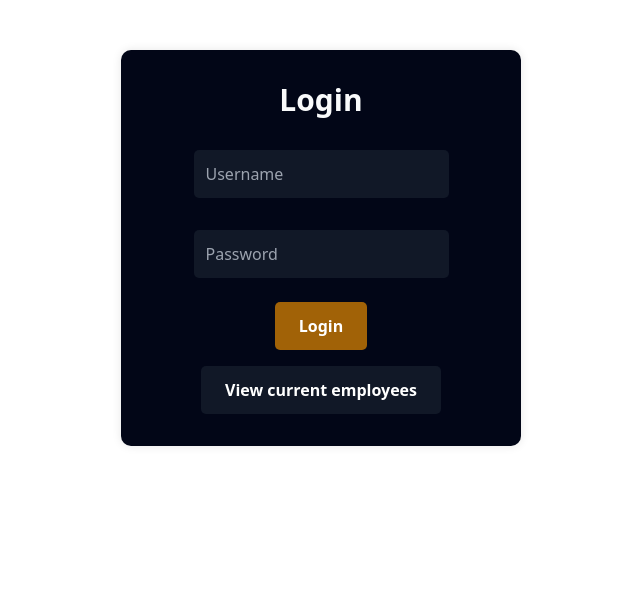
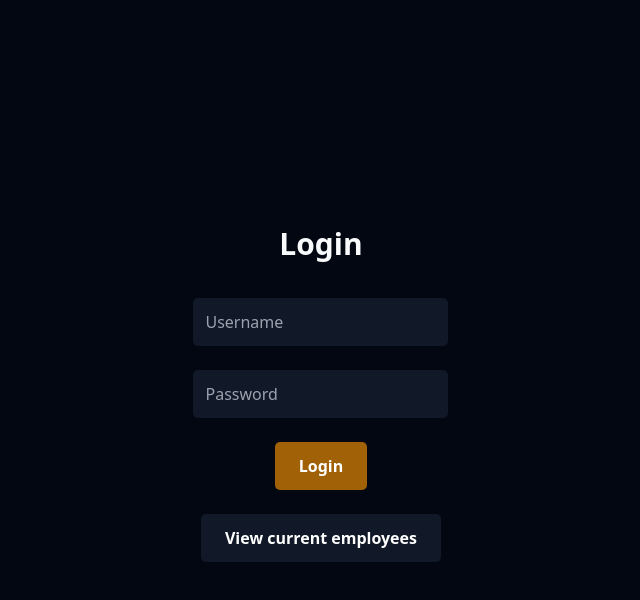
Before and after one commit to AnunaySharma2/capstoneproject, a React (Create React App) app: page /admin in a window 1280 px wide. Shown: the top 600 px of the page, without its empty margins (319-959 px from the left). Built offline with nearby package versions, Linux system fonts and the light colour scheme.

Commit message:
add employees list to update page

```diff
--- a/package.json
+++ b/package.json
@@ -3,6 +3,10 @@
   "version": "0.1.0",
   "private": true,
   "dependencies": {
+    "@fortawesome/fontawesome-free": "^6.4.2",
+    "@fortawesome/fontawesome-svg-core": "^6.4.2",
+    "@fortawesome/free-solid-svg-icons": "^6.4.2",
+    "@fortawesome/react-fontawesome": "^0.2.0",
     "@supabase/supabase-js": "^2.33.2",
     "@testing-library/jest-dom": "^5.17.0",
     "@testing-library/react": "^13.4.0",
--- a/src/Admin.jsx
+++ b/src/Admin.jsx
@@ -1,54 +1,65 @@
 import React, {useState} from "react";
 import {Link} from "react-router-dom";
-import styles from "./EmployeeInsert.module.css";
+import supabase from "./supabase";
 
 function Admin() {
-    const [isLoggedIn, setIsLoggedIn] = useState(false);
-    const [username, setUsername] = useState('');
-    const [password, setPassword] = useState('');
+    const [username, setUserName] = useState("");
+    const [password, setPassword] = useState("");
 
-    const handleLogin = () => {
-        if (username === "admin" && password === "admin") {
-            setIsLoggedIn(true);
-        } else {
-            alert("Invalid credentials");
+    async function signIn(email, password) {
+        const { user, error } = await supabase.auth.signInWithPassword({
+            email: username,
+            password: password
+        })
+        if(error){
+            console.log(error)
+        }else{
+            console.log(user)
         }
     }
 
-    if (!isLoggedIn) {
-        return (
-            <div className={styles.container}>
-                <h1 className={"text-3xl font-bold text-gray-50"}>Login</h1>
-                <div className={styles.form_group}>
-                    <input className={"bg-gray-900 border-none p-3 w-full my-2"} placeholder={"Username"} type="text" value={username} onChange={(e) => setUsername(e.target.value)}/>
-                </div>
-                <div className={styles.form_group}>
-                    <input className={"bg-gray-900 border-none p-3 w-full my-2"} placeholder={"Password"} type="password" value={password} onChange={(e) => setPassword(e.target.value)}/>
-                </div>
-                <div className={styles.form_group}>
-                    <button className={"bg-yellow-700 hover:bg-yellow-800 font-semibold"} onClick={handleLogin}>Login</button>
-                </div>
-                <button className={"bg-gray-900 hover:bg-gray-800 font-semibold"}>
-                    <Link to={"/"}>View current employees</Link>
-                </button>
+    return <div className={"bg-gray-950 min-h-screen min-w-screen p-5 flex justify-center"}>
+        {/*<h1 className={"text-3xl font-semibold text-white px-5"}>Admin Dashboard</h1>*/}
+        {/*<div className={"flex mx-5 my-2 gap-5 "}>*/}
+        {/*    <button className={"bg-green-900 hover:bg-green-700"}>*/}
+        {/*        <Link to={"/add"}>Insert</Link>*/}
+        {/*    </button>*/}
+
+        {/*    <button className={"bg-green-900 hover:bg-green-700"}>*/}
+        {/*        <Link to={"/update"}>Update</Link>*/}
+        {/*    </button>*/}
+        {/*    <button className={"bg-green-900 hover:bg-green-700"}>*/}
+        {/*        <Link to={"/delete"}>Delete</Link>*/}
+        {/*    </button>*/}
+        {/*</div>*/}
+        <div className={"flex flex-col w-1/3 items-center justify-center"}>
+            <h1 className={"text-3xl font-bold text-gray-50"}>Login</h1>
+            <div>
+                <input
+                    className={"bg-gray-900  border-none p-3 w-full my-3"}
+                    placeholder={"Username"}
+                    type="text"
+                    value={username}
+                    onChange={(e) => setUserName(e.target.value)}
+                />
             </div>
-        )
-    }
-
-    return <div className={"bg-gray-950 min-h-screen p-5"}>
-        <h1 className={"text-3xl font-semibold text-white px-5"}>Admin Dashboard</h1>
-        <div className={"flex mx-5 my-2 gap-5 "}>
-            <button className={"bg-green-900 hover:bg-green-700"}>
-                <Link to={"/add"}>Insert</Link>
-            </button>
-
-            <button className={"bg-green-900 hover:bg-green-700"}>
-                <Link to={"/update"}>Update</Link>
-            </button>
-            <button className={"bg-green-900 hover:bg-green-700"}>
-                <Link to={"/delete"}>Delete</Link>
+            <div>
+                <input
+                    className={"bg-gray-900   border-none p-3 w-full my-3"}
+                    placeholder={"Password"}
+                    type="password"
+                    value={password}
+                    onChange={(e) => setPassword(e.target.value)}
+                />
+            </div>
+            <div>
+                <button onClick={signIn} className={"bg-yellow-700  hover:bg-yellow-800 my-3 font-semibold"}>Login</button>
+            </div>
+            <button className={"bg-gray-900 hover-bg-gray-800 my-3 font-semibold"}>
+                <Link to={"/"}>View current employees</Link>
             </button>
         </div>
+
     </div>
 }
 
--- a/src/EmployeeDelete.jsx
+++ b/src/EmployeeDelete.jsx
@@ -29,12 +29,12 @@ function EmployeeDelete() {
     };
 
     return (
-        <div className={styles.container}>
+        <div  className={"bg-gray-950 min-h-screen min-w-screen p-5"}>
             <h1 className={"text-white text-2xl mb-6 font-semibold"}>Delete Data</h1>
             <form onSubmit={handleSubmit}>
                 <div className={styles.form_group}>
                     <label>Delete ID:</label>
-                    <input className={"text-white bg-gray-900 border-none my-2"} type="number" value={id} onChange={(e) => setID(e.target.value)}/>
+                    <input className={"text-white w-1/5 bg-gray-900 border-none my-2"} type="number" value={id} onChange={(e) => setID(e.target.value)}/>
                 </div>
                 <div className="mb-4">
                     <button type="submit" className="bg-blue-500 hover:bg-blue-600 text-white py-2 px-4 rounded-md shadow-md transition duration-200">
--- a/src/EmployeeInsert.jsx
+++ b/src/EmployeeInsert.jsx
@@ -73,7 +73,7 @@ function EmployeeInsert() {
     };
 
     return (
-        <div className="bg-gray-900 p-8 rounded-xl shadow-md max-w-xl mx-auto mt-10">
+        <div  className={"bg-gray-950 min-h-screen min-w-screen p-5"}>
             <h1 className="text-white text-2xl mb-6 font-semibold">Insert Data</h1>
             <form onSubmit={handleSubmit}>
                 <div className="mb-4">
@@ -82,7 +82,7 @@ function EmployeeInsert() {
                         type="text"
                         value={name}
                         onChange={handleNameChange}
-                        className="text-white w-full border-none bg-gray-800 my-2 px-3 py-2 rounded-md text-black placeholder-gray-600"
+                        className="text-white w-1/5 border-none bg-gray-800 my-2 px-3 py-2 rounded-md text-black placeholder-gray-600"
                     />
                 </div>
                 <div className="mb-4">
@@ -91,14 +91,14 @@ function EmployeeInsert() {
                         type="text"
                         value={dept}
                         onChange={handleDepartmentChange}
-                        className="text-white w-full border-none bg-gray-800 my-2 px-3 py-2 rounded-md text-black placeholder-gray-600"
+                        className="text-white w-1/5 border-none bg-gray-800 my-2 px-3 py-2 rounded-md text-black placeholder-gray-600"
                     />
                 </div>
                 <div className="mb-4">
                     <label className="block text-white text-sm font-medium mb-2">Photo URL:</label>
                     {/*/>*/}
                     <input type="file"
-                           className="text-white w-full border-none bg-gray-800 my-2 px-3 py-2 rounded-md text-black placeholder-gray-600"
+                           className="text-white w-1/5 border-none bg-gray-800 my-2 px-3 py-2 rounded-md text-black placeholder-gray-600"
                             accept={"image/*"}
                            onChange={handleImageUpload}/>
                 </div>
--- a/src/EmployeeUpdate.jsx
+++ b/src/EmployeeUpdate.jsx
@@ -1,7 +1,5 @@
 import React, {useEffect, useState} from "react";
 import styles from "./EmployeeInsert.module.css";
-import {Button} from "antd";
-import {Link} from "react-router-dom";
 import supabase from "./supabase";
 import axios from "axios";
 
@@ -9,6 +7,7 @@ function EmployeeUpdate(message) {
     const [id, setID] = useState();
     const [name, setName] = useState("");
     const [dept, setDept] = useState("");
+    const [employees, setEmployees] = useState([]);
     const [updateName, setUpdateName] = useState("");
     const [updateDept, setUpdateDept] = useState("");
     const [imageURL, setImageURL] = useState("");
@@ -105,6 +104,27 @@ function EmployeeUpdate(message) {
         setDept("");
     }
 
+    useEffect(() => {
+        async function fetchTodos() {
+            try {
+                const {data, error} = await supabase
+                    .from('employees')
+                    .select('*')
+                    .order('idd')
+
+                if (error) {
+                    console.error('Error fetching data:', error);
+                } else {
+                    setEmployees(data);
+                }
+            } catch (error) {
+                console.error('Error fetching data:', error.message);
+            }
+        }
+
+        fetchTodos();
+    }, []);
+
     async function deptChangeHandler() {
         if (updateDept !== "CSE" && updateDept !== "ECE" && updateDept !== "Mech") {
             alert("Department must be CSE, ECE or Mech");
@@ -129,6 +149,7 @@ function EmployeeUpdate(message) {
 
     return (
         <div className={"bg-gray-950 min-h-screen min-w-screen p-5"}>
+            <div className={"mx-5 my-3"}>
             <h1 className={"text-white text-3xl mb-6 font-semibold"}>Update Data</h1>
             <form onSubmit={handleSubmit}>
                 {!name && <div className={styles.form_group}>
@@ -184,11 +205,23 @@ function EmployeeUpdate(message) {
                         Submit
                     </button>}
                 </div>
-                <button
-                    className="bg-gray-700 hover:bg-gray-800 text-white py-2 px-4 rounded-md shadow-md transition duration-200">
-                    <Link to={"/"} className="text-white">View current employees</Link>
-                </button>
             </form>
+            </div>
+            {<div className="flex flex-wrap">
+                {employees.map((employee) => (
+                    <div className="card m-3 w-full sm:w-1/2 md:w-1/3 lg:w-1/4 xl:w-1/5 bg-gray-900 shadow-xl"
+                         key={employee.idd}>
+                        <figure className="px-10 pt-10">
+                            <img className="w-1/2 rounded-full" src={employee.photo_url} alt="Employee"/>
+                        </figure>
+                        <div className="card-body items-center text-center">
+                            <h2 className="card-title font-bold text-xl text-gray-50">{employee.name}</h2>
+                            <p className={"text-gray-200 font-semibold text-lg"}>{employee.dept}</p>
+                            <h3 className="card-title font-bold text-lg text-gray-50">ID {employee.idd}</h3>
+                        </div>
+                    </div>
+                ))}
+            </div>}
         </div>
     );
 }
```
Also changed, not shown: 1 other file (tests, documents, lock files or other folders).
